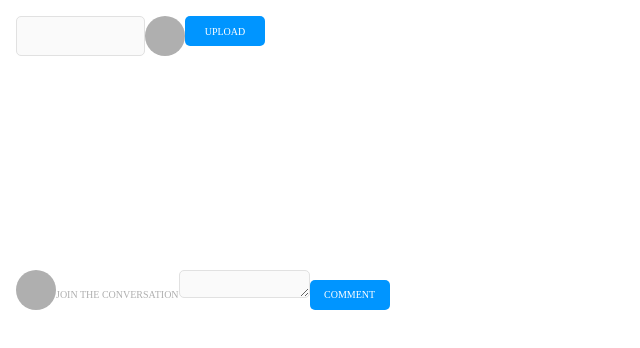
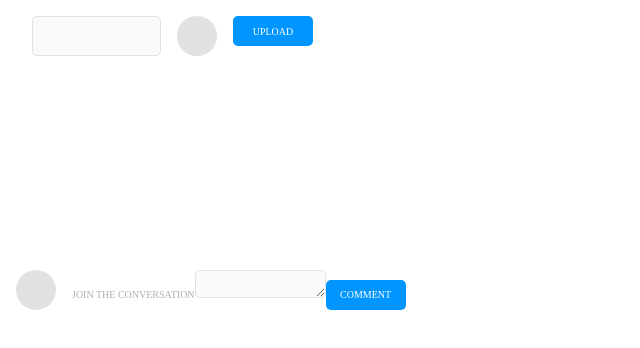
Before and after one commit to emanwdh/eman-awadh-brainflix, a React (Vite) app: page / in a window 1280 px wide. Shown: the top 348 px of the page, without its empty margins (0-640 px from the left). Built offline with nearby package versions, Linux system fonts and the light colour scheme.

Commit message:
Style Prep: Update variables to allow for more semantic color variables for global element styling

```diff
--- a/src/App.scss
+++ b/src/App.scss
@@ -34,25 +34,27 @@ button {
     border-radius: 0.5rem;
     border: none;
     text-transform: uppercase;
-    background-color: $BrainFlix-Blue;
-    color: $White;
+    background-color: $button-default;
+    color: $button-font-default;
 
 }
 
 button:hover {
-    background-color: $BrainFlix-DarkBlue;
+    background-color: $button-hover;
 }
 
 .section {
     display: flex;
-    background-color: $White; //change this
+    background-color: $main-background; //change this
     padding: 1.6rem; //horizontal default margin
+    gap: 1.6rem;
 }
 
 body {
     display: flex;
     flex-direction: column;
     gap: 1.6rem; // vertical default gap between components - margin
+    color: $font-color-default;
 }
 
 input, textarea {
@@ -67,8 +69,12 @@ label {
 }
 
 span {
-    background-color: $Silver;
+    background-color: $avatar-default;
     border-radius: 50%;
     height: 4rem;
     width: 4rem;
 }
+
+form {
+    display: flex;
+}
--- a/src/styles/partials/_variables.scss
+++ b/src/styles/partials/_variables.scss
@@ -1,13 +1,32 @@
-// Primary
+// Primary colors
 $BrainFlix-Black: #323232;
 $BrainFlix-Blue: #0095FF;
 $Silver: #AFAFAF;
 $White: #FFFFFF;
 
 
-//Secondary
+//Secondary colors
 
 $BrainFlix-DarkBlack: #000000;
 $BrainFlix-DarkBlue: #0065AD;
 $Mercury: #E1E1E1;
 $Alabaster: #FAFAFA;
+
+//semantic colors
+
+//button
+$button-default: $BrainFlix-Blue;
+$button-hover: $BrainFlix-DarkBlue;
+$button-font-default: $White;
+
+//background
+$main-background: $White;
+
+//font
+$font-color-default: $BrainFlix-DarkBlack;
+
+//Avatar
+$avatar-default: $Mercury;
+
+//Diver
+$divider-default: $Mercury;
```
